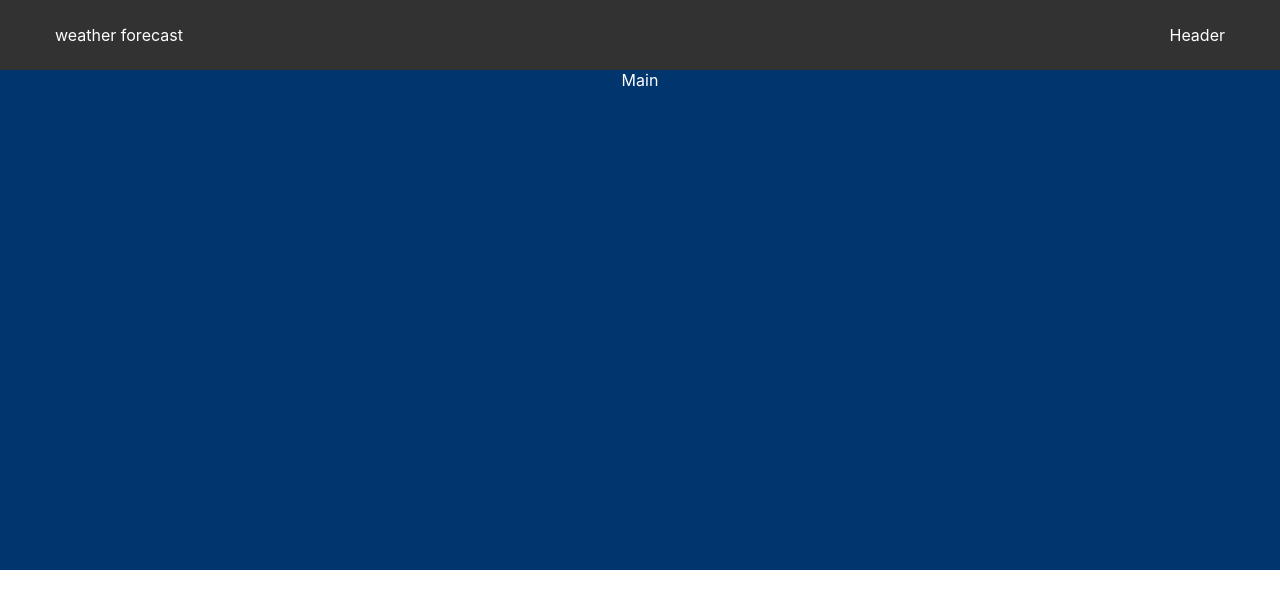
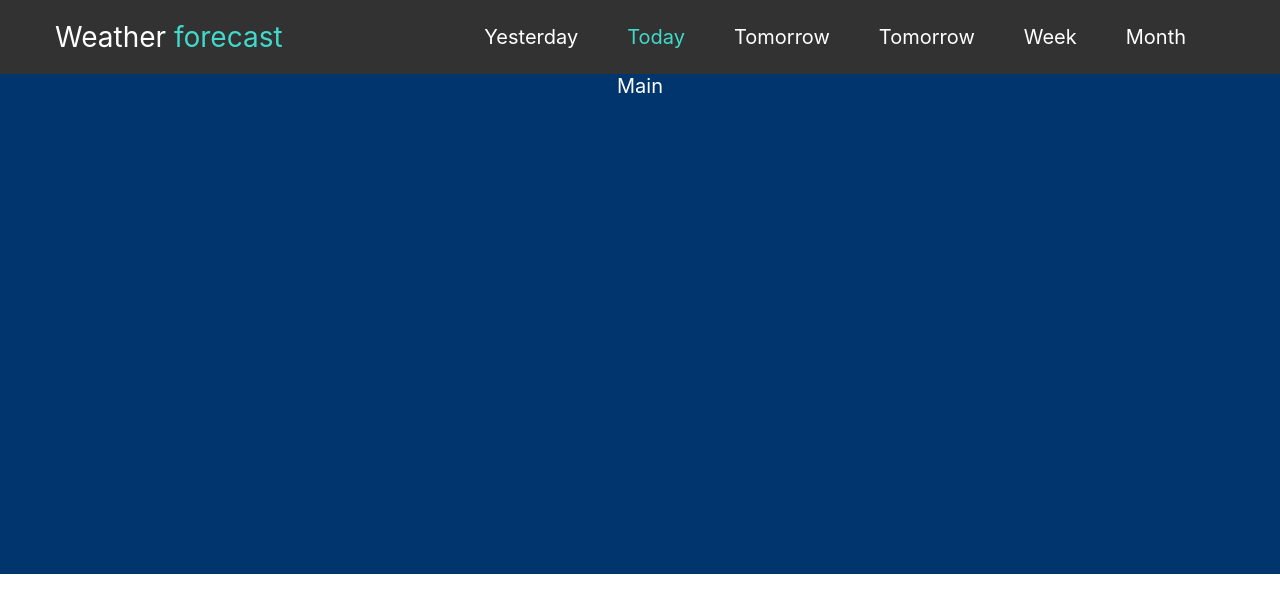
Before and after one commit to VladislavChe/weather, a React (Create React App) app: page / in a window 1280 px wide. Shown: the top 612 px of the page. Built offline with nearby package versions, Linux system fonts and the light colour scheme.

Commit message:
create header menu

```diff
--- a/src/App.css
+++ b/src/App.css
@@ -1,3 +1,106 @@
+/* Variables-START */
+
+:root {
+  --main-color: #41d9ca;
+}
+/* Variables-END */
+
+/* Basic-START */
+body *,
+body *:before,
+body *:after {
+  box-sizing: border-box;
+}
+html,
+body {
+  padding: 0;
+  margin: 0;
+  font-size: 20px;
+}
+div,
+textarea,
+p,
+input,
+form,
+span,
+ul,
+li {
+  box-sizing: border-box;
+  margin: 0;
+  padding: 0;
+}
+h1,
+h2,
+h3,
+h4,
+h5,
+h6 {
+  margin: 0;
+  padding: 0;
+  text-transform: uppercase;
+}
+address,
+blockquote,
+figure,
+figcaption,
+main,
+details,
+fieldset {
+  display: block;
+  border: 0;
+  font-style: normal;
+  margin: 0;
+  padding: 0;
+}
+a {
+  box-sizing: border-box;
+  color: inherit;
+  margin: 0;
+  padding: 0;
+  text-decoration: none;
+  list-style-type: none;
+  border: none;
+  outline: none !important;
+  transition: all 0.25s ease-out;
+}
+a:hover,
+a:active {
+  text-decoration: none;
+  outline: none;
+  transition: all 0.25s ease-out;
+  color: none !important;
+}
+button,
+input {
+  display: block;
+  box-sizing: border-box;
+  margin: 0;
+  padding: 0;
+  cursor: pointer;
+  outline: none;
+  list-style-type: none;
+  transition: all 0.5s ease;
+}
+button:active,
+input:active,
+button:hover,
+input:hover,
+button:focus,
+input:focus {
+  outline: none;
+  transition: all 0.5s ease;
+}
+img {
+  display: block;
+  max-width: 100%;
+  height: auto;
+}
+input,
+li {
+  list-style-type: none;
+}
+/* Basic-END */
+
 .App {
   text-align: center;
   color: #fff;
--- /dev/null
+++ b/src/components/Header/Days/Days.jsx
@@ -0,0 +1,33 @@
+import React from 'react';
+import styles from './Days.module.css';
+
+const Days = () => {
+  return (
+    <div className={styles.days}>
+      <ul>
+        <li>
+          <a href="#">Yesterday</a>
+        </li>
+        <li>
+          <a href="#" className={styles.active}>
+            Today
+          </a>
+        </li>
+        <li>
+          <a href="#">Tomorrow</a>
+        </li>
+        <li>
+          <a href="#">Tomorrow</a>
+        </li>
+        <li>
+          <a href="#">Week</a>
+        </li>
+        <li>
+          <a href="#">Month</a>
+        </li>
+      </ul>
+    </div>
+  );
+};
+
+export default Days;
--- /dev/null
+++ b/src/components/Header/Days/Days.module.css
@@ -0,0 +1,58 @@
+.days ul {
+  display: flex;
+}
+
+.days ul li {
+  margin-right: 29px;
+}
+
+.days ul li a {
+  display: inline-block;
+  position: relative;
+  z-index: 0;
+  padding: 5px 10px;
+}
+
+.days ul li a::before,
+.days ul li a::after {
+  content: '';
+  position: absolute;
+  top: 0;
+  left: 50%;
+  width: 0;
+  height: 100%;
+  transform: translate(-50%, 0);
+  transition: all 0.5s ease-out;
+}
+
+.days ul li a::before {
+  border-top: 1px solid var(--main-color);
+  border-bottom: 1px solid var(--main-color);
+}
+
+.days ul li a::after {
+  top: 50%;
+  left: 0;
+  width: 100%;
+  height: 0;
+  border-left: 1px solid var(--main-color);
+  border-right: 1px solid var(--main-color);
+  transform: translate(0, -50%);
+  transition: all 0.25s ease-out;
+}
+
+.days ul li a:hover {
+  color: var(--main-color);
+}
+
+.days ul li a:hover:before {
+  width: 100%;
+}
+
+.days ul li a:hover:after {
+  height: 100%;
+}
+
+.active {
+  color: var(--main-color);
+}
--- a/src/components/Header/Header.jsx
+++ b/src/components/Header/Header.jsx
@@ -1,5 +1,6 @@
 import React from 'react';
 import Logo from '../Logo/Logo';
+import Days from './Days/Days';
 import styles from './Header.module.css';
 
 const Header = () => {
@@ -8,7 +9,7 @@ const Header = () => {
       <div className="container">
         <div className={styles.wrapper}>
           <Logo />
-          Header
+          <Days />
         </div>
       </div>
     </header>
--- a/src/components/Header/Header.module.css
+++ b/src/components/Header/Header.module.css
@@ -1,5 +1,5 @@
 .header {
-  padding: 25px 0;
+  padding: 20px 0;
   background: rgb(50, 50, 50);
 }
 .wrapper {
--- a/src/components/Logo/Logo.jsx
+++ b/src/components/Logo/Logo.jsx
@@ -2,7 +2,11 @@ import React from 'react';
 import styles from './Logo.module.css';
 
 const Logo = () => {
-  return <div className={styles.logo}>weather forecast</div>;
+  return (
+    <a href="#" className={styles.logo}>
+      Weather <span>forecast</span>
+    </a>
+  );
 };
 
 export default Logo;
--- a/src/components/Logo/Logo.module.css
+++ b/src/components/Logo/Logo.module.css
@@ -1,4 +1,7 @@
-.header {
-  height: 77px;
-  background: rgb(50, 50, 50);
+.logo {
+  font-size: 28px;
 }
+
+.logo span {
+  color: var(--main-color);
+}
```
